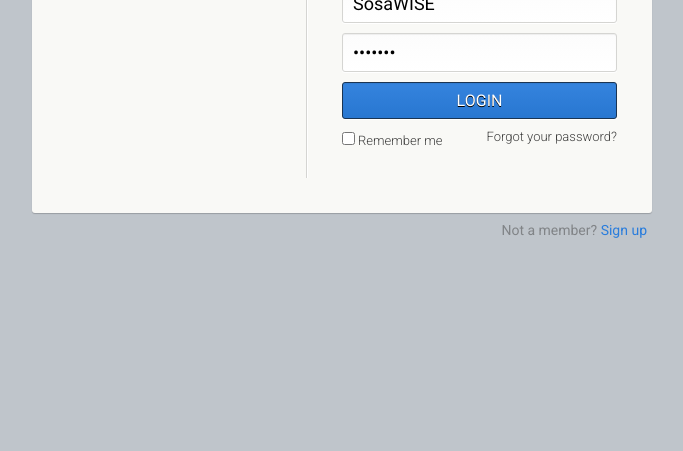
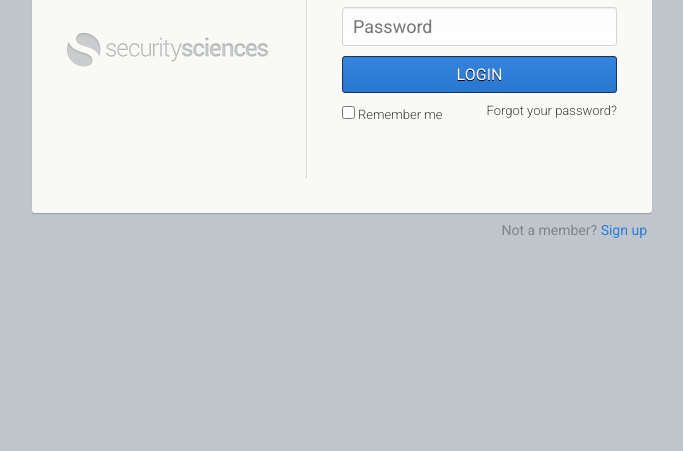
Before and after one commit to SosaWISE/ClientGPSv002, a plain HTML site: page login.html in a window 1280 px wide. Shown: the part 349-800 px from the top of the page, without its empty margins (298-981 px from the left). Drawn offline with Linux system fonts and the light colour scheme; files whose address does not match are found by name.

Commit message:
Minor fix

```diff
--- a/css/style.css
+++ b/css/style.css
@@ -63,7 +63,7 @@ input{
 	left:35px;
 	width:240px;
 	text-indent:-99999px;
-	background:url("img/login-logo.png") left center no-repeat;
+	background:url("/img/login-logo.png") left center no-repeat;
 	border-right:1px solid #d5d5d2;
 	-webkit-box-shadow:1px 0 0 #fff;
 	box-shadow:1px 0 0 #fff
--- a/login.html
+++ b/login.html
@@ -13,7 +13,7 @@
     <script src="/js/knockout-2.2.1.js"></script>
     <script src="/js/jquery-1.9.1.js"></script>
     <!-- APP CODE -->
-    <script src="/js/main.js"></script>
+    <script src="/js/login.js"></script>
   </head>
   <body>
     <div class="login">
@@ -37,7 +37,7 @@
         <div class="signup-link">Not a member? <a href="signup.html">Sign up</a></div>
     </div>
   </body>
-  <script>
+  <script type="text/javascript">
     ko.applyBindings(oViewModel);
   </script>
 </html>
```
